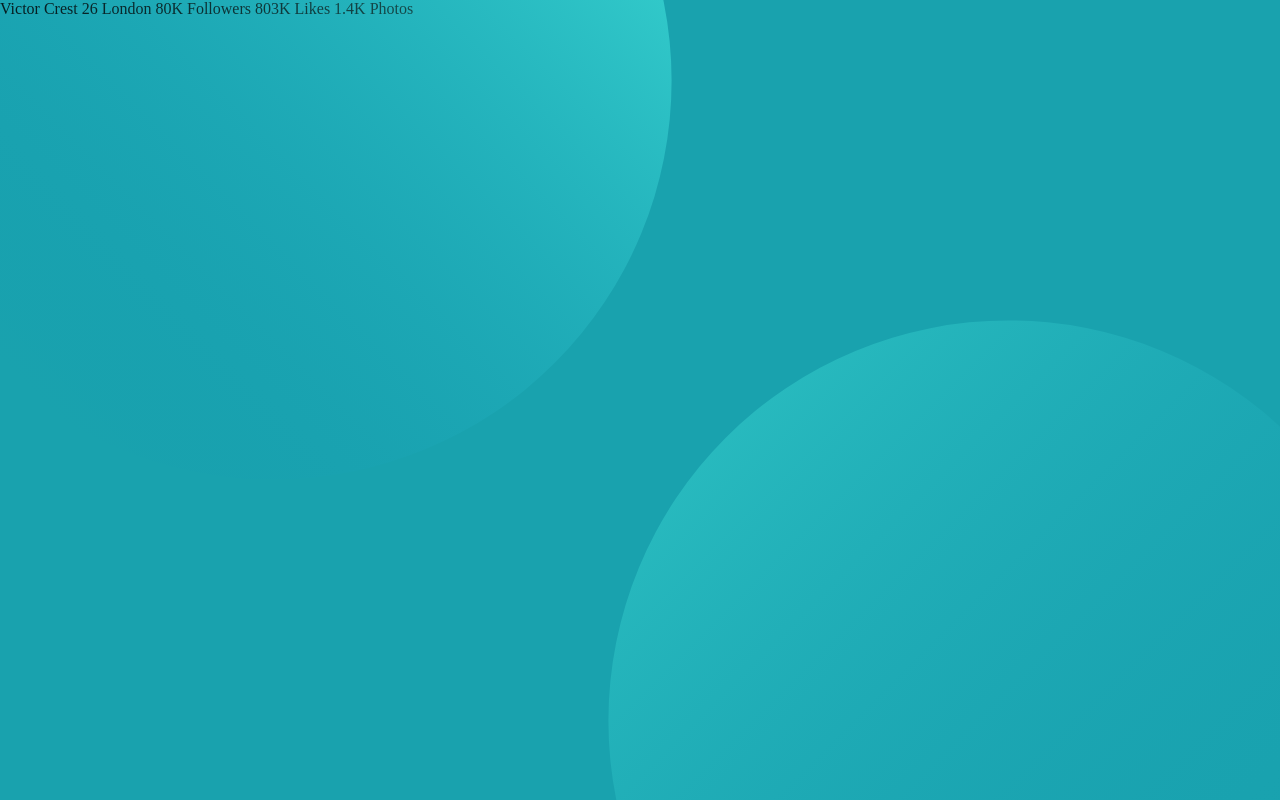
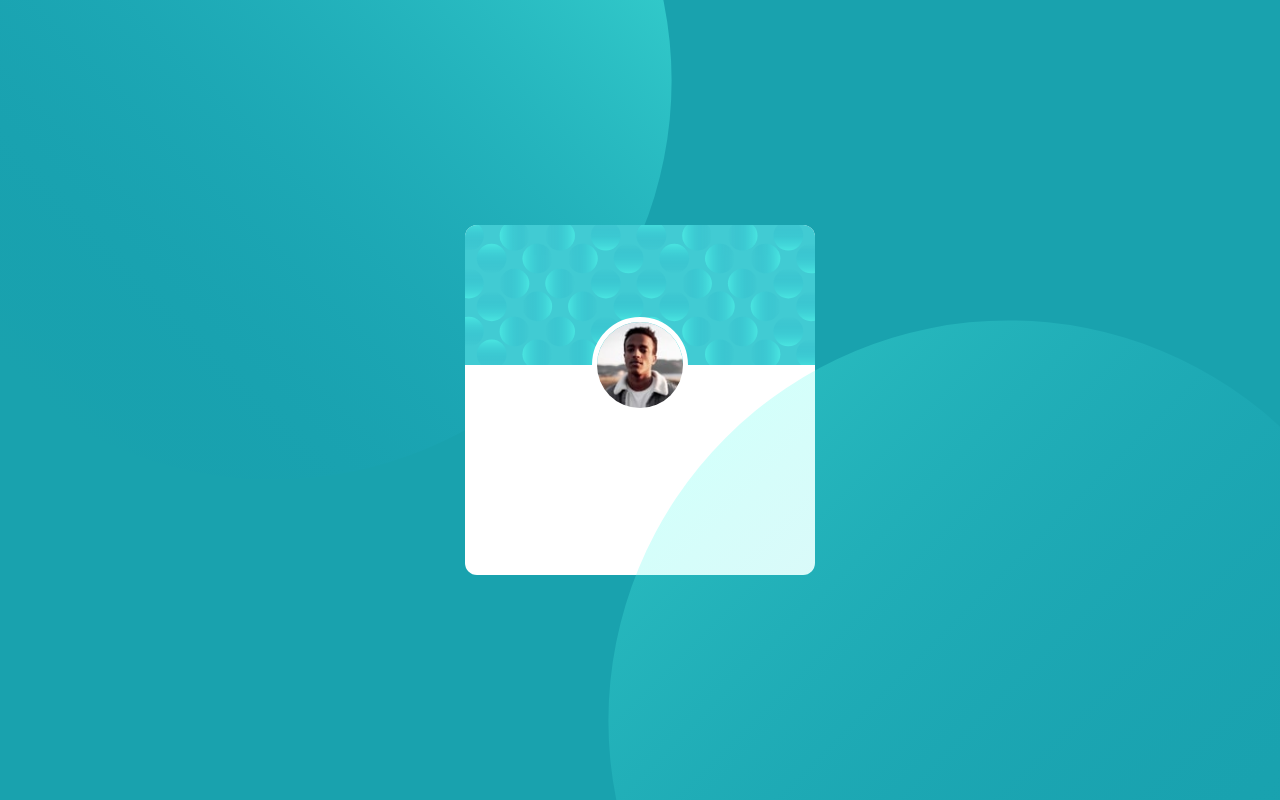
Before and after one commit to mohammad2003mrz/20-profile-card-component-main, a plain HTML site: page index.html in a window 1280 px wide. Drawn offline with Linux system fonts and the light colour scheme.

Commit message:
create content and reg

```diff
--- a/index.html
+++ b/index.html
@@ -29,14 +29,24 @@
         alt="background-top-c"
       />
 
-      Victor Crest 26 London 80K Followers 803K Likes 1.4K Photos
-      <div class="fix">
+      <!-- Victor Crest 26 London 80K Followers 803K Likes 1.4K Photos -->
+      <div class="reg-c">
         <img
-          class="b-b-c"
-          src="images/bg-pattern-bottom.svg"
-          alt="background-bottom-c"
+          class="bg-pattern-card"
+          src="images/bg-pattern-card.svg"
+          alt="bg-pattern-card"
+        />
+        <img
+          class="avatar-img"
+          src="images/image-victor.jpg"
+          alt="avatar-img"
         />
       </div>
+      <img
+        class="b-b-c"
+        src="images/bg-pattern-bottom.svg"
+        alt="background-bottom-c"
+      />
     </main>
 
     <!-- <div class="attribution">
--- a/style.css
+++ b/style.css
@@ -9,7 +9,10 @@
   --Dark-grayish-blue: hsl(227, 10%, 46%);
 }
 main {
+  display: flex;
+  justify-content: center;
   overflow: hidden;
+  align-items: center;
   max-width: 100%;
   height: 100vh;
   background-color: var(--Dark-cyan);
@@ -27,3 +30,22 @@ main {
   bottom: -40%;
   right: -10%;
 }
+.reg-c {
+  height: 350px;
+  width: 350px;
+  background-color: #fff;
+  overflow: hidden;
+  border-radius: 12px;
+  position: relative;
+}
+.bg-pattern-card {
+}
+.avatar-img {
+  position: absolute;
+  height: 96px;
+  border-radius: 50%;
+  border: solid 5px #fff;
+  top: 40%;
+  left: 50%;
+  transform: translate(-50%, -50%);
+}
```
